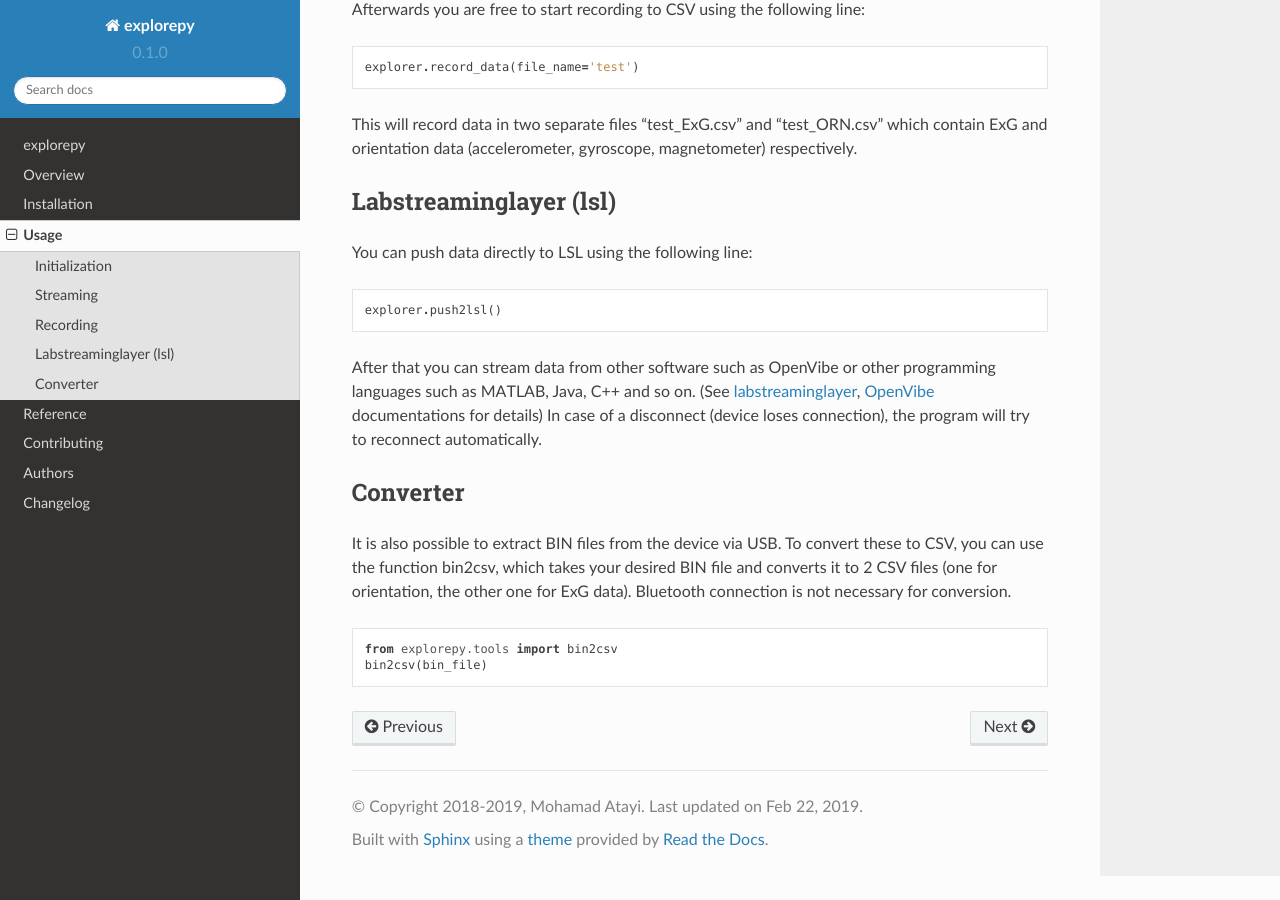
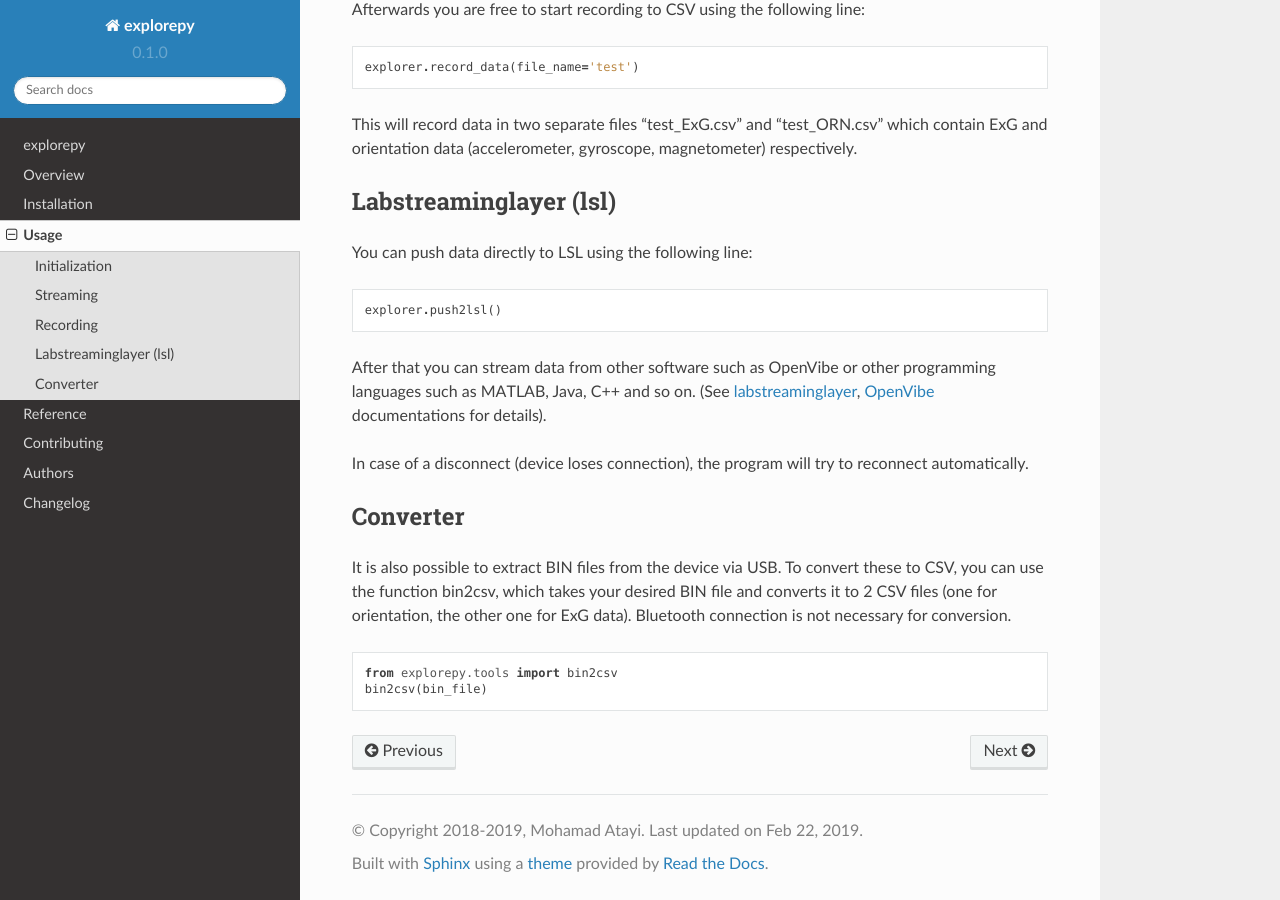
Before and after one commit to Mentalab-hub/explorepy, a Sphinx documentation site: the page built from docs/usage.rst, in a window 1280 px wide and 900 px high, scrolled down 859 px. Built offline with Sphinx 7.4.7 and the Read the Docs theme 2.0.0, drawn with Linux system fonts in a browser that asks for light colours.

```diff
--- a/docs/usage.rst
+++ b/docs/usage.rst
@@ -40,7 +40,8 @@ You can push data directly to LSL using the following line::
 
     explorer.push2lsl()
 
-After that you can stream data from other software such as OpenVibe or other programming languages such as MATLAB, Java, C++ and so on. (See `labstreaminglayer <https://github.com/sccn/labstreaminglayer>`_, `OpenVibe <http://openvibe.inria.fr/how-to-use-labstreaminglayer-in-openvibe/>`_ documentations for details)
+After that you can stream data from other software such as OpenVibe or other programming languages such as MATLAB, Java, C++ and so on. (See `labstreaminglayer <https://github.com/sccn/labstreaminglayer>`_, `OpenVibe <http://openvibe.inria.fr/how-to-use-labstreaminglayer-in-openvibe/>`_ documentations for details).
+
 In case of a disconnect (device loses connection), the program will try to reconnect automatically.
 
 
```
